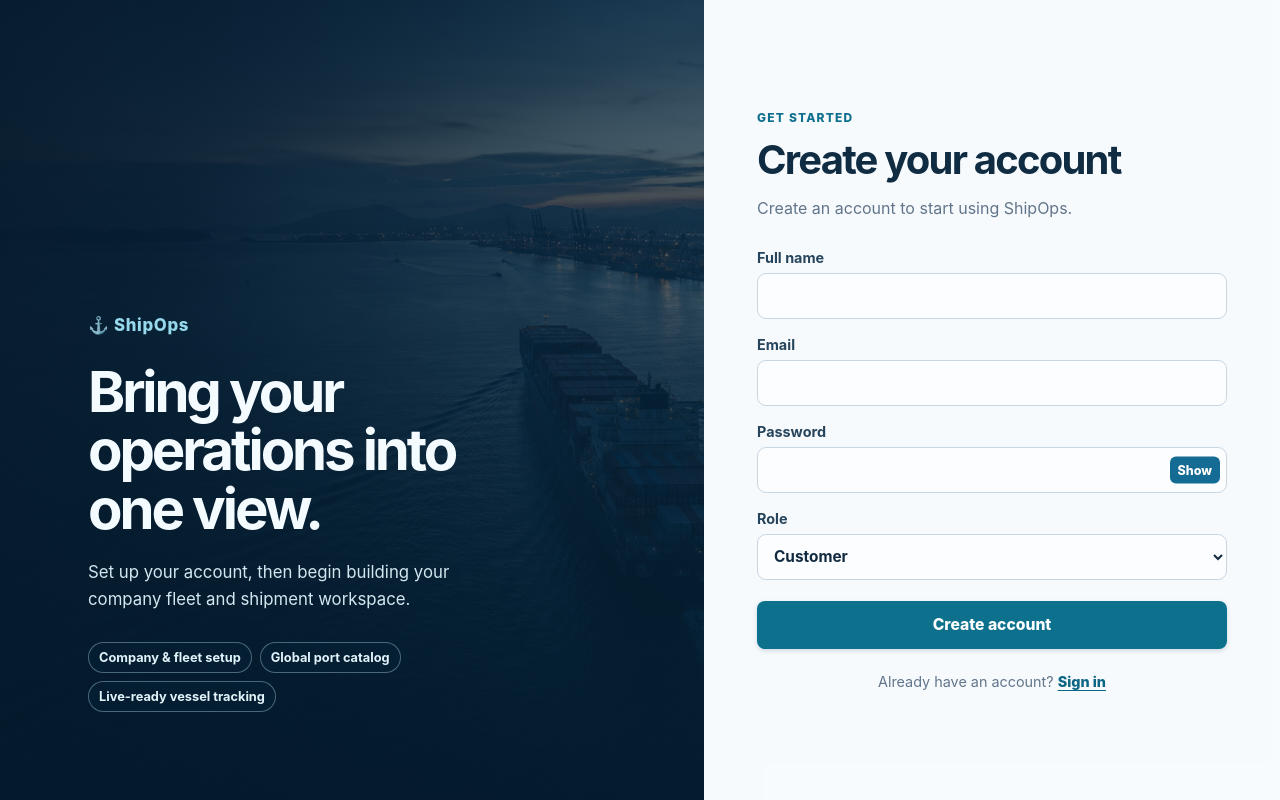
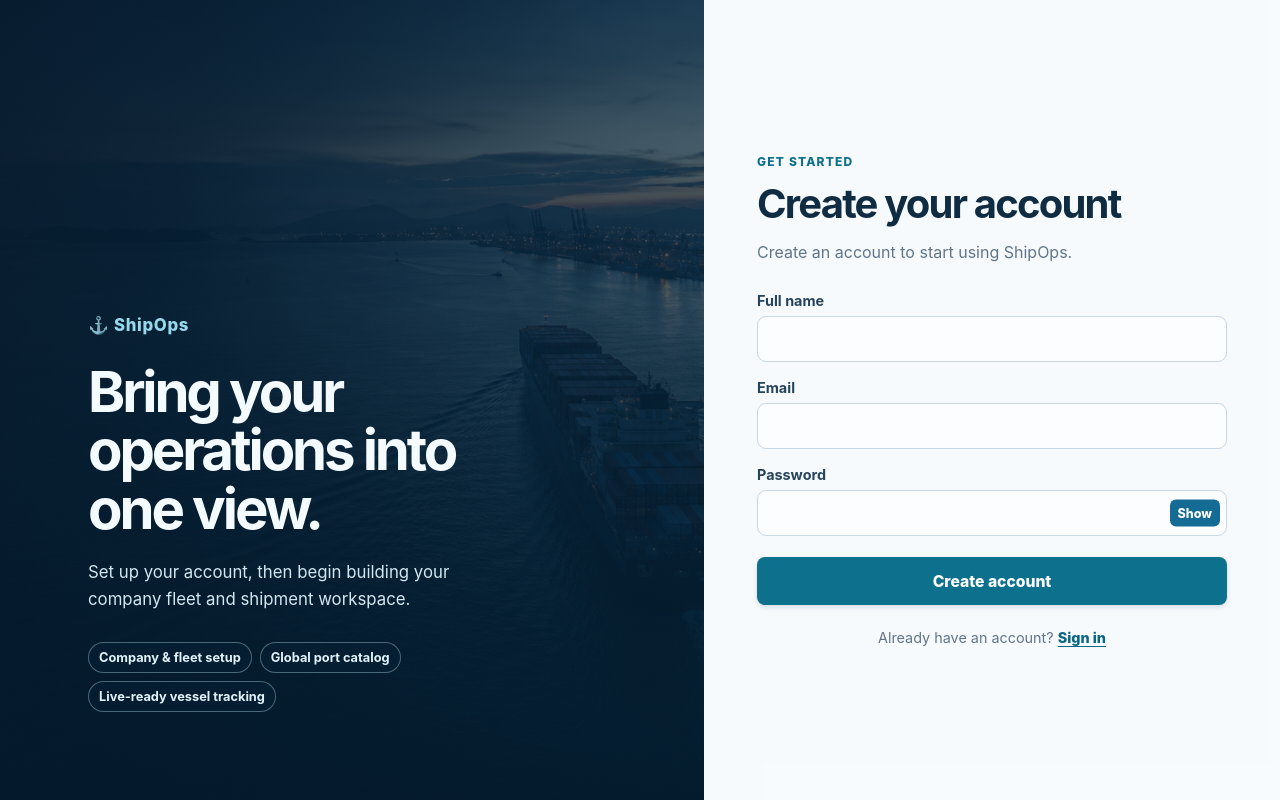
Before and after one commit to ShipOps-ITI/frontend, a React (Vite) app: page /register in a window 1280 px wide. Built offline with nearby package versions, Linux system fonts and the light colour scheme.

Commit message:
update navbar to show admin page if user is admin

```diff
--- a/src/components/Navbar/Navbar.jsx
+++ b/src/components/Navbar/Navbar.jsx
@@ -1,14 +1,23 @@
-import { NavLink, useNavigate } from "react-router-dom";
+import { NavLink, useNavigate, useLocation } from "react-router-dom";
+import { useState, useEffect } from "react";
 import { logout, getUser } from "../../services/auth.service";
 import "./Navbar.css";
 
 function Navbar() {
   const navigate = useNavigate();
-  const user = getUser();
+  const location = useLocation();
+  const [user, setUser] = useState(null);
+
+  useEffect(() => {
+    // Get user from localStorage whenever route changes
+    const currentUser = getUser();
+    setUser(currentUser);
+  }, [location]); // Re-run when location changes
 
   const handleLogout = async () => {
     try {
       await logout();
+      setUser(null);
       navigate("/login");
     } catch (error) {
       console.error("Logout failed:", error);
@@ -30,15 +39,12 @@
           {["ADMIN", "FLEET_MANAGER"].includes(user?.role) && <NavLink to="/ports">Ports</NavLink>}
           <NavLink to="/documents">Documents</NavLink>
           {user?.role === "ADMIN" && <NavLink to="/users">Users</NavLink>}
-
+          {user?.role === "ADMIN" && <NavLink to="/admin">Admin</NavLink>}
         </div>
         <div className="nav-user">
           {user && (
             <>
-              <div className="user-context">
-                <span className="user-name">{user.name}</span>
-                <span className="user-role">{user.role.replaceAll("_", " ")}</span>
-              </div>
+              <span className="user-name">{user.name}</span>
               <button
                 className="logout-btn"
                 onClick={handleLogout}
--- a/src/pages/Auth/Register.jsx
+++ b/src/pages/Auth/Register.jsx
@@ -10,7 +10,6 @@
     name: "",
     email: "",
     password: "",
-    role: "CUSTOMER",
   });
   const [errors, setErrors] = useState({});
   const [message, setMessage] = useState("");
@@ -104,24 +103,6 @@
             {errors.password && <span id="password-error" className="field-error">{errors.password}</span>}
           </label>
 
-          <label>
-            Role
-            <select
-              name="role"
-              value={formData.role}
-              onChange={handleChange}
-              aria-invalid={Boolean(errors.role)}
-              aria-describedby={errors.role ? "role-error" : undefined}
-            >
-              <option value="CUSTOMER">Customer</option>
-              <option value="ADMIN">Admin</option>
-              <option value="FLEET_MANAGER">Fleet Manager</option>
-              <option value="CAPTAIN">Captain</option>
-              <option value="PORT_OPERATOR">Port Operator</option>
-            </select>
-            {errors.role && <span id="role-error" className="field-error">{errors.role}</span>}
-          </label>
-
           <button type="submit">Create account</button>
         </form>
 
--- a/src/pages/Auth/auth.validation.js
+++ b/src/pages/Auth/auth.validation.js
@@ -1,14 +1,6 @@
 const EMAIL_PATTERN = /^[^\s@]+@[^\s@]+\.[^\s@]+$/;
 
-const ROLES = [
-  "ADMIN",
-  "FLEET_MANAGER",
-  "CUSTOMER",
-  "CAPTAIN",
-  "PORT_OPERATOR",
-];
-
-export const validateRegister = ({ name, email, password, role }) => {
+export const validateRegister = ({ name, email, password }) => {
   const errors = {};
 
   if (name.trim().length < 2 || name.trim().length > 100) {
@@ -21,10 +13,6 @@
 
   if (password.length < 8 || password.length > 128) {
     errors.password = "Password must be between 8 and 128 characters.";
-  }
-
-  if (!ROLES.includes(role)) {
-    errors.role = "Choose a valid role.";
   }
 
   return errors;
```
